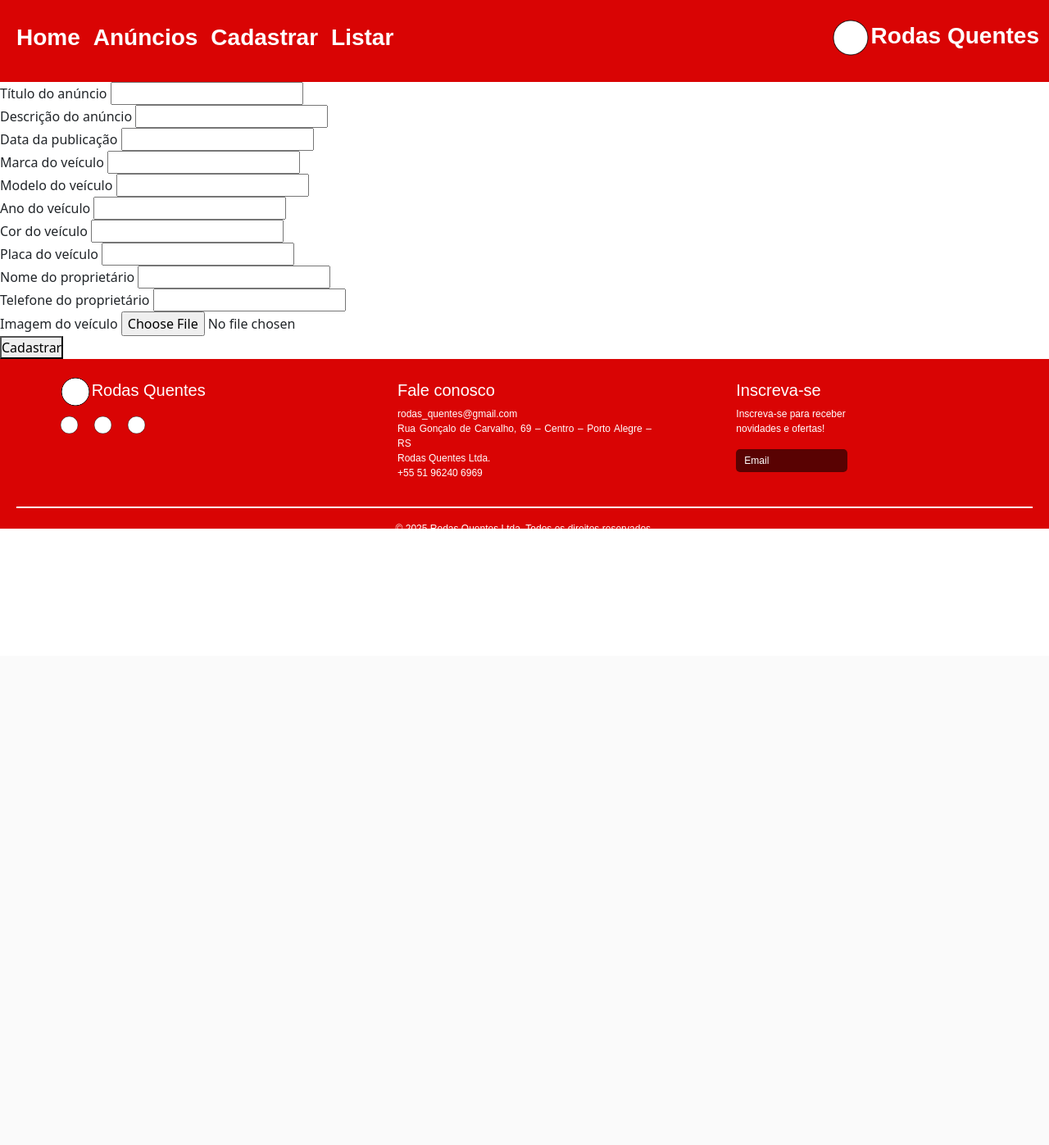
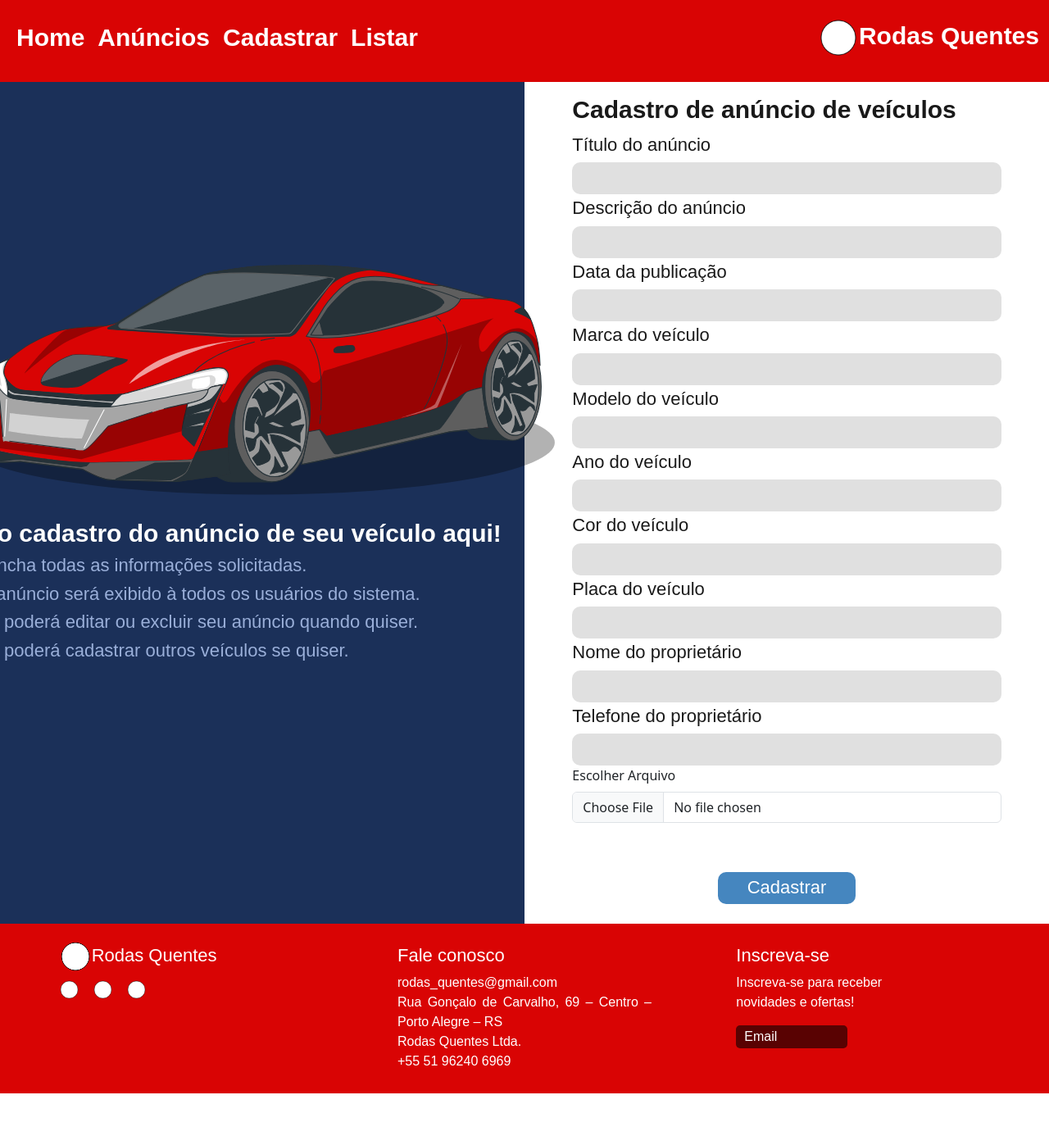
Before and after one commit to pedro-6969/PWII, a PHP site: page /anuncio/create-anuncio.php in a window 1280 px wide. Shown: the whole page at 82% size. Before the commit the page ends 645 px from the top, so only its background shows below. Run offline with PHP 8.4, Linux system fonts and the light colour scheme; some web fonts are replaced.

Commit message:
mensagem

```diff
--- a/rodas_quentes/css/style.css
+++ b/rodas_quentes/css/style.css
@@ -13,27 +13,29 @@
     --shadow: rgba(25, 25, 25, 0.15);
 
     --h1-family: "Afacad", sans-serif;
-    --h1-size: 28px;
+    --h1-size: 30px;
     --h1-weight: bold;
 
     --h2-family: "Afacad", sans-serif;
-    --h2-size: 20px;
+    --h2-size: 22px;
 
     --h3-family: "Afacad", sans-serif;
-    --h3-size: 16px;
+    --h3-size: 18px;
 
     --p-family: "Afacad", sans-serif;
-    --p-size: 12px;
+    --p-size: 16px;
 }
 *{
     padding: 0;
     margin: 0;
+    box-sizing: border-box;
 }
 body.login{
     background-color: var(--light-gray);
 }
 body{
     background-color: var(--white);
+    height: 100%
 }
 .header{
     background-color: var(--primary-color) !important;
@@ -64,13 +66,19 @@ h2, .h2{
 .h3{
     font-family: var(--h3-family);
     font-size: var(--h3-size);
-    color: var(--quinary-color);
 }
 .white{
     color: var(--white);
 }
 .black{
     color: var(--black);
+}
+.quinary-color{
+    color: var(--quinary-color);
+}
+.black:hover{
+    color: var(--black) !important;
+    text-decoration: none !important;
 }
 p{
     font-family: var(--p-family);
@@ -145,23 +153,27 @@ p{
     height: auto;
     margin: 10px;
 }
-.input-login input{
+.input-text{
     width: 100%;
     height: 39px;
     border-radius: 10px;
     border: none;
+    font-family: var(--h2-family);
+    font-size: var(--h2-size);
+    color: var(--black);
     background-color: var(--light-gray);
 }
-.input-login input::placeholder{
+.input-text::placeholder{
     font-family: var(--h2-family);
     font-size: var(--h2-size);
     color: var(--gray);
     padding-left: 5px;
 }
-.input-login input:focus {
+.input-text:focus {
     outline: none;
     padding-left: 5px;
 }
+
 .button-login{
     display: flex;
     justify-content: center;
@@ -169,6 +181,20 @@ p{
     height: auto;
 }
 .button-login button{
+    width: 168px;
+    height: 39px;
+    background-color: var(--terciary-color);
+    border: none;
+    border-radius: 10px;
+    margin-top: 36px;
+}
+.button-create{
+    display: flex;
+    justify-content: center;
+    width: 100%;
+    height: auto;
+}
+.button-create button{
     width: 168px;
     height: 39px;
     background-color: var(--terciary-color);
@@ -187,3 +213,46 @@ p{
     border: none;
     border-radius: 10px;
 }
+.read-anuncio{
+    background-color: var(--quarternary-color);
+    height: 269px;
+}
+.cont-anuncio{
+    min-height: 350px;
+    height: 350px;
+    border-radius: 15px;
+}
+.ligth-gray-anuncio{
+    background-color: var(--light-gray);
+    width: 50%;
+    height: 100%;
+    display: flex;
+    flex-direction: column;
+    align-items: center;
+    justify-content: center;
+    border-top-left-radius: 10px;
+    border-bottom-left-radius: 10px;
+}
+.blue-anuncio{
+    background-color: var(--quarternary-color);
+    width: 50%;
+    height: 100%;
+    display: flex;
+    flex-direction: column;
+    justify-content: baseline;
+    border-top-right-radius: 10px;
+    border-bottom-right-radius: 10px;
+}
+.anuncios{
+    min-height: 100vh;
+}
+
+.info-create{
+    background-color: var(--quarternary-color);
+    width: 50%;
+    height: auto;
+}
+.form-create{
+    width: 50%;
+    height: auto;
+}
--- a/rodas_quentes/public/anuncio/create-anuncio.php
+++ b/rodas_quentes/public/anuncio/create-anuncio.php
@@ -37,54 +37,79 @@ if ($_SERVER['REQUEST_METHOD'] == 'POST') {
 
 }
 ?>
-
+<div class="d-flex">
+        <div class="info-create d-flex justify-content-center">
+            <div>
+                <div class="d-flex justify-content-center">
+                    <img src="../../img/carro-login.svg" alt="carro-login" style="width: 800px; heigth: auto;">
+                </div>
+                <h1 class="h1 white">Faça o cadastro do anúncio de seu veículo aqui!</h1>
+                <li class="h2 quinary-color">Preencha todas as informações solicitadas.</li>
+                <li class="h2 quinary-color">Seu anúncio será exibido à todos os usuários do sistema.</li>
+                <li class="h2 quinary-color">Você poderá editar ou excluir seu anúncio quando quiser.</li>
+                <li class="h2 quinary-color">Você poderá cadastrar outros veículos se quiser.</li>
+            </div>
+        </div>
+        <div class="form-create d-flex justify-content-center">
             <form action="create-anuncio.php" method="POST" enctype="multipart/form-data">
+                <h1 class="h1 black mt-3">Cadastro de anúncio de veículos</h1>
                 <!--1-->
-    <label for="titulo_anuncio">Título do anúncio</label>
-    <input type="text" name="titulo_anuncio" id="titulo_anuncio">
+                <label for="titulo_anuncio" class="h2 black mt-1">Título do anúncio</label>
+                <input type="text" name="titulo_anuncio" id="titulo_anuncio" class="input-text">
                 <br>
                 <!--2-->
-    <label for="descricao_anuncio">Descrição do anúncio</label>
-    <input type="text" name="descricao_anuncio" id="descricao_anuncio">
+                <label for="descricao_anuncio" class="h2 black mt-1">Descrição do anúncio</label>
+                <input type="text" name="descricao_anuncio" id="descricao_anuncio" class="input-text">
                 <br>
                 <!--3-->
-    <label for="data_publicacao">Data da publicação</label>
-    <input type="text" name="data_publicacao" id="data_publicacao">
+                <label for="data_publicacao" class="h2 black mt-1">Data da publicação</label>
+                <input type="text" name="data_publicacao" id="data_publicacao" class="input-text">
                 <br>
                 <!--4-->
-    <label for="marca_veiculo">Marca do veículo</label>
-    <input type="text" name="marca_veiculo" id="marca_veiculo">
+                <label for="marca_veiculo" class="h2 black mt-1">Marca do veículo</label>
+                <input type="text" name="marca_veiculo" id="marca_veiculo" class="input-text">
                 <br>
                 <!--5-->
-    <label for="modelo_veiculo">Modelo do veículo</label>
-    <input type="text" name="modelo_veiculo" id="modelo_veiculo">
+                <label for="modelo_veiculo" class="h2 black mt-1">Modelo do veículo</label>
+                <input type="text" name="modelo_veiculo" id="modelo_veiculo" class="input-text">
                 <br>
                 <!--6-->
-    <label for="ano_veiculo">Ano do veículo</label>
-    <input type="text" name="ano_veiculo" id="ano_veiculo">
+                <label for="ano_veiculo" class="h2 black mt-1">Ano do veículo</label>
+                <input type="text" name="ano_veiculo" id="ano_veiculo" class="input-text">
                 <br>
                 <!--7-->
-    <label for="cor_veiculo">Cor do veículo</label>
-    <input type="text" name="cor_veiculo" id="cor_veiculo">
+                <label for="cor_veiculo" class="h2 black mt-1">Cor do veículo</label>
+                <input type="text" name="cor_veiculo" id="cor_veiculo" class="input-text">
                 <br>
                 <!--8-->
-    <label for="placa_veiculo">Placa do veículo</label>
-    <input type="text" name="placa_veiculo" id="placa_veiculo">
+                <label for="placa_veiculo" class="h2 black mt-1">Placa do veículo</label>
+                <input type="text" name="placa_veiculo" id="placa_veiculo" class="input-text">
                 <br>
                 <!--9-->
-    <label for="nome_proprietario">Nome do proprietário</label>
-    <input type="text" name="nome_proprietario" id="nome_proprietario">
+                <label for="nome_proprietario" class="h2 black mt-1">Nome do proprietário</label>
+                <input type="text" name="nome_proprietario" id="nome_proprietario" class="input-text">
                 <br>
                 <!--10-->
-    <label for="telefone_proprietario">Telefone do proprietário</label>
-    <input type="text" name="telefone_proprietario" id="telefone_proprietario">
+                <label for="telefone_proprietario" class="h2 black mt-1">Telefone do proprietário</label>
+                <input type="text" name="telefone_proprietario" id="telefone_proprietario" class="input-text">
                 <br>
                 <!-- 11 -->
-    <label for="imagem_veiculo">Imagem do veículo</label>
-    <input type="file" name="imagem_veiculo" id="imagem_veiculo" required>
+
+                <label for="formFile" class="form-label">Escolher Arquivo</label>
+                <input class="form-control" type="file" id="formFile">
+
+                <!-- <label for="imagem_veiculo" class="h2 black mt-2">Imagem do veículo</label>
+                <input type="file" name="imagem_veiculo" id="imagem_veiculo" required> -->
                 <br>
+                <div class="button-create mb-3">
+                    <button type="submit" class="h2 white">Cadastrar</button>
+                </div>
 
-    <button type="submit">Cadastrar</button>
             </form>
+        </div>
+
+    </div>
+</div>
+
 
 <?php include '../../includes/footer.php'; ?>
```
Also changed, not shown: rodas_quentes/public/anuncios.php (+30 -17 lines), rodas_quentes/public/login.php (+3 -7 lines), rodas_quentes/img/20230626153148-6499d994e5a0c.webp (added), rodas_quentes/img/6859f3658ab33-fuscao preto.png (added), rodas_quentes/img/6859f9c000e9b-01f541b94bd7e9e8689a8203757db35b.png (added). Lines whose indentation alone changed are shown as unchanged.
